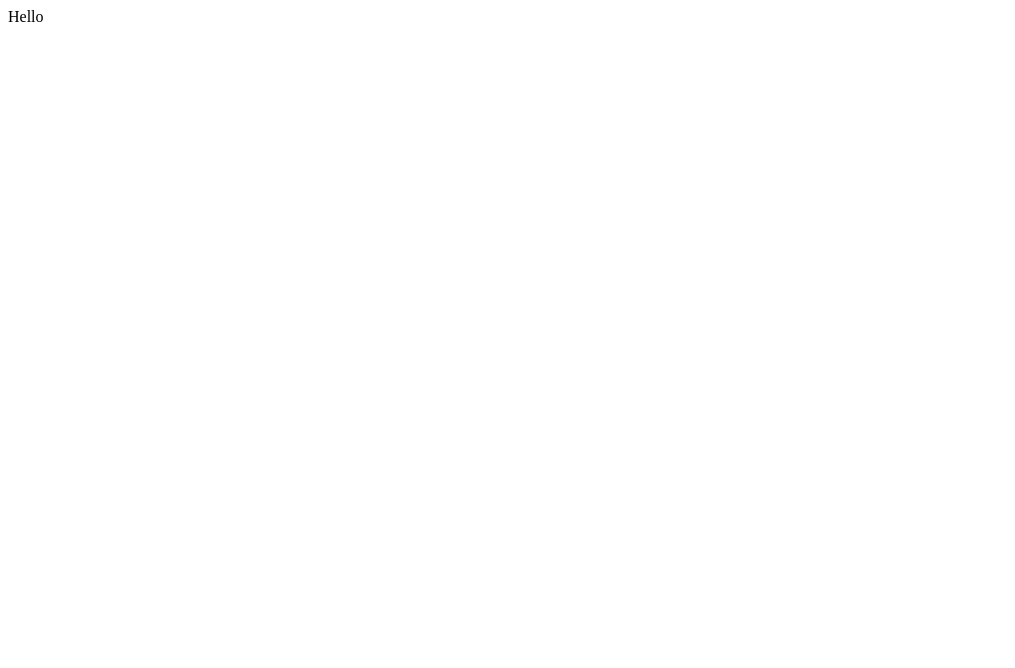
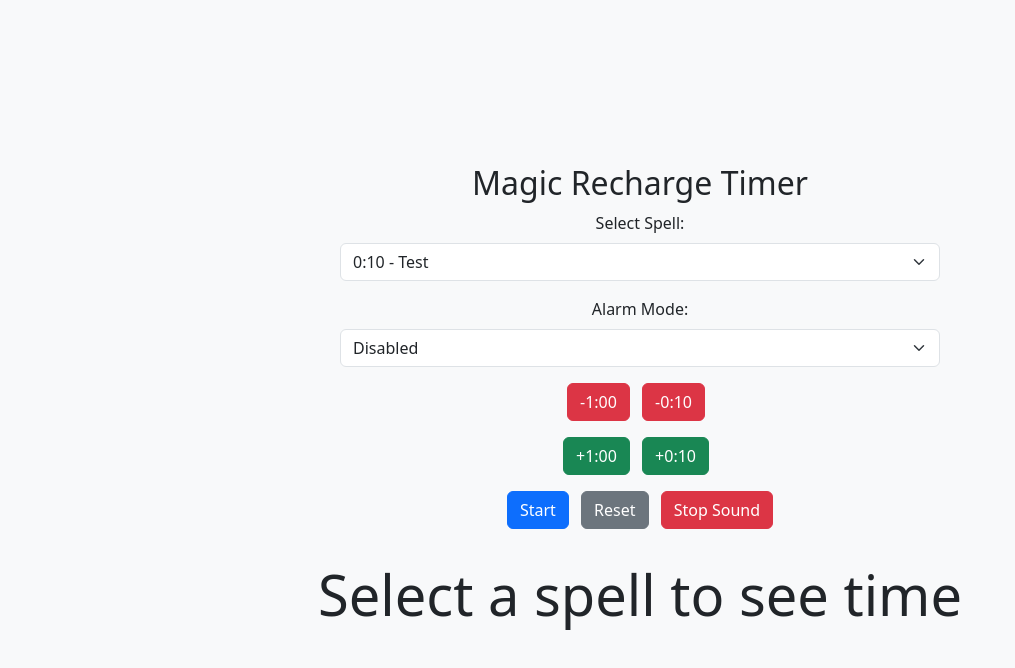
Before and after one commit to ducknoir/cc-magic-refill-timer, a plain HTML site: page index.html in a window 1280 px wide. Shown: the whole page, without its empty margins (0-1015 px from the left). Drawn offline with nearby package versions, Linux system fonts and the light colour scheme.

Commit message:
Initial commit of functioning application.

```diff
--- a/index.html
+++ b/index.html
@@ -1,16 +1,101 @@
 <!DOCTYPE html>
 <html lang="en">
   <head>
-    <meta charset="utf-8" />
-    <meta
-      name="viewport"
-      content="width=device-width, initial-scale=1, shrink-to-fit=no"
+    <meta charset="UTF-8" />
+    <meta name="viewport" content="width=device-width, initial-scale=1.0" />
+    <title>Magic Recharge Timer</title>
+    <link
+      href="https://cdn.jsdelivr.net/npm/bootstrap@5.3.0/dist/css/bootstrap.min.css"
+      rel="stylesheet"
     />
-    <meta name="description" content="" />
-    <meta name="author" content="" />
-    <title></title>
+    <style>
+      body {
+        display: flex;
+        flex-direction: column;
+        justify-content: center;
+        align-items: center;
+        height: 100vh;
+        margin: 0;
+        text-align: center;
+      }
+      .controls {
+        max-width: 600px; /* Prevents it from stretching too much on big screens */
+        width: 100%;
+      }
+      h1 {
+        margin-top: 20px;
+      }
+    </style>
   </head>
-  <body>
-    Hello
+  <body class="bg-light">
+    <h2>Magic Recharge Timer</h2>
+
+    <div class="controls">
+      <div class="mb-3">
+        <label for="timeSelect" class="form-label">Select Spell:</label>
+        <select
+          id="timeSelect"
+          class="form-select"
+          onchange="TimerApp.updateDisplayFromSelection()"
+        >
+          <option value="10">0:10 - Test</option>
+          <option value="1005">16:45 - Spontaneous Edifice (28)</option>
+          <option value="714">11:54 - Force the Hand of Fate (38)</option>
+          <option value="436">7:16 - Conjure Baked Goods (49)</option>
+          <option value="412">6:52 - Resurrect Abomination (50)</option>
+          <option value="365">6:05 - Summon Crafty Pixies (52)</option>
+          <option value="342">5:42 - Stretch Time (53)</option>
+          <option value="319">5:19 - Diminish Ineptitude (54)</option>
+          <option value="297">4:57 - Haggler's Charm (55)</option>
+        </select>
+      </div>
+
+      <div class="mb-3">
+        <label for="soundMode" class="form-label">Alarm Mode:</label>
+        <select id="soundMode" class="form-select">
+          <option value="off">Disabled</option>
+          <option value="once">Play Once</option>
+          <option value="repeat">Repeat Until Stopped</option>
+        </select>
+      </div>
+
+      <div class="mb-3">
+        <button class="btn btn-danger me-2" onclick="TimerApp.subtractTime(60)">
+          -1:00
+        </button>
+        <button class="btn btn-danger me-2" onclick="TimerApp.subtractTime(10)">
+          -0:10
+        </button>
+      </div>
+
+      <div class="mb-3">
+        <button class="btn btn-success me-2" onclick="TimerApp.addTime(60)">
+          +1:00
+        </button>
+        <button class="btn btn-success me-2" onclick="TimerApp.addTime(10)">
+          +0:10
+        </button>
+      </div>
+
+      <div class="mb-3">
+        <button class="btn btn-primary me-2" onclick="TimerApp.startTimer()">
+          Start
+        </button>
+        <button class="btn btn-secondary me-2" onclick="TimerApp.resetTimer()">
+          Reset
+        </button>
+        <button class="btn btn-danger" onclick="TimerApp.stopAlarm()">
+          Stop Sound
+        </button>
+      </div>
+    </div>
+
+    <h1 id="timer" class="display-4 mt-3">Select a spell to see time</h1>
+
+    <!-- Hidden Audio Element -->
+    <audio id="alarmSound" src="alert.mp3"></audio>
+
+    <script src="script.js"></script>
+    <script src="https://cdn.jsdelivr.net/npm/bootstrap@5.3.0/dist/js/bootstrap.bundle.min.js"></script>
   </body>
 </html>
--- a/script.js
+++ b/script.js
@@ -0,0 +1,87 @@
+const TimerApp = (function () {
+    let countdown;
+    let seconds = 0;
+    let alarmInterval;
+    let startTime;
+    let remainingTime;
+
+    function updateDisplayFromSelection() {
+      seconds = parseInt(document.getElementById("timeSelect").value);
+      updateDisplay();
+    }
+
+    function startTimer() {
+      if (countdown) clearInterval(countdown);
+      seconds = parseInt(document.getElementById("timeSelect").value);
+      startTime = performance.now();
+      remainingTime = seconds;
+      runCountdown();
+    }
+
+    function resetTimer() {
+      if (countdown) clearInterval(countdown);
+      stopAlarm();
+      document.getElementById("timer").textContent = "Select a spell to see time";
+    }
+
+    function addTime(amount) {
+      remainingTime += amount;
+      updateDisplay();
+    }
+
+    function subtractTime(amount) {
+      remainingTime = Math.max(0, remainingTime - amount);
+      updateDisplay();
+    }
+
+    function runCountdown() {
+      countdown = setInterval(() => {
+        let elapsed = (performance.now() - startTime) / 1000;
+        let newTime = Math.max(0, remainingTime - elapsed);
+
+        if (newTime > 0) {
+          seconds = Math.round(newTime);
+          updateDisplay();
+        } else {
+          clearInterval(countdown);
+          document.getElementById("timer").textContent = "Time's Up!";
+          playAlarm();
+        }
+      }, 1000);
+    }
+
+    function updateDisplay() {
+      let min = Math.floor(seconds / 60);
+      let sec = seconds % 60;
+      document.getElementById("timer").textContent = `${min}:${sec < 10 ? '0' : ''}${sec}`;
+    }
+
+    function playAlarm() {
+      let soundMode = document.getElementById("soundMode").value;
+      let audio = document.getElementById("alarmSound");
+
+      if (soundMode === "once") {
+        audio.play();
+      } else if (soundMode === "repeat") {
+        alarmInterval = setInterval(() => {
+          audio.play();
+        }, 3000); // Repeat every 3 seconds
+      }
+    }
+
+    function stopAlarm() {
+      let audio = document.getElementById("alarmSound");
+      clearInterval(alarmInterval);
+      audio.pause();
+      audio.currentTime = 0;
+    }
+
+    return {
+      updateDisplayFromSelection,
+      startTimer,
+      resetTimer,
+      addTime,
+      subtractTime,
+      stopAlarm,
+    };
+  })();
```
Also changed, not shown: 1 other file.
